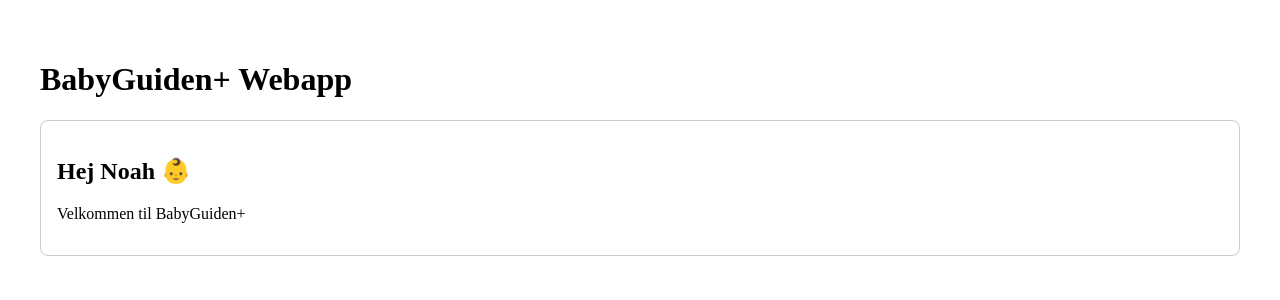
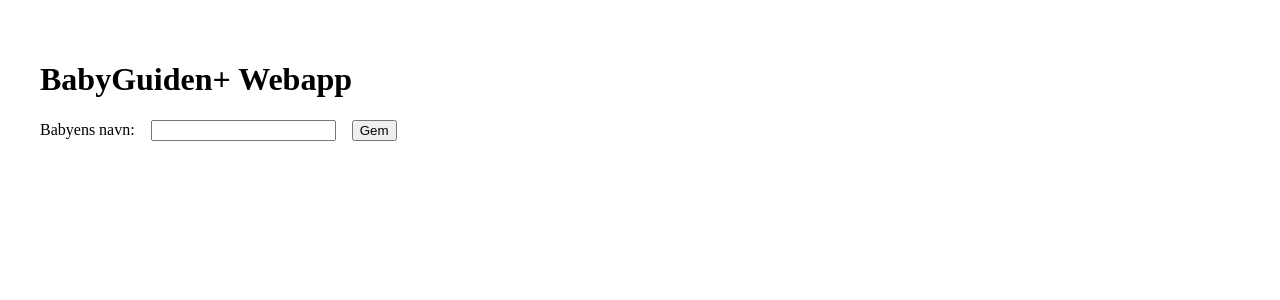
Before and after one commit to zolfaqar1223/babyguiden-plus, a Next.js app: page / in a window 1280 px wide. Shown: the top 300 px of the page. Built offline with nearby package versions, Linux system fonts and the light colour scheme.

Commit message:
Update index.tsx

```diff
--- a/pages/index.tsx
+++ b/pages/index.tsx
@@ -1,10 +1,18 @@
+import { useState } from "react";
+import BabyForm from "../components/BabyForm";
 import WelcomeCard from "../components/WelcomeCard";
 
 export default function Home() {
+  const [babyName, setBabyName] = useState("");
+
   return (
     <div style={{ padding: "2rem" }}>
       <h1>BabyGuiden+ Webapp</h1>
-      <WelcomeCard name="Noah" />
+      {babyName ? (
+        <WelcomeCard name={babyName} />
+      ) : (
+        <BabyForm onSubmit={setBabyName} />
+      )}
     </div>
   );
 }
```
